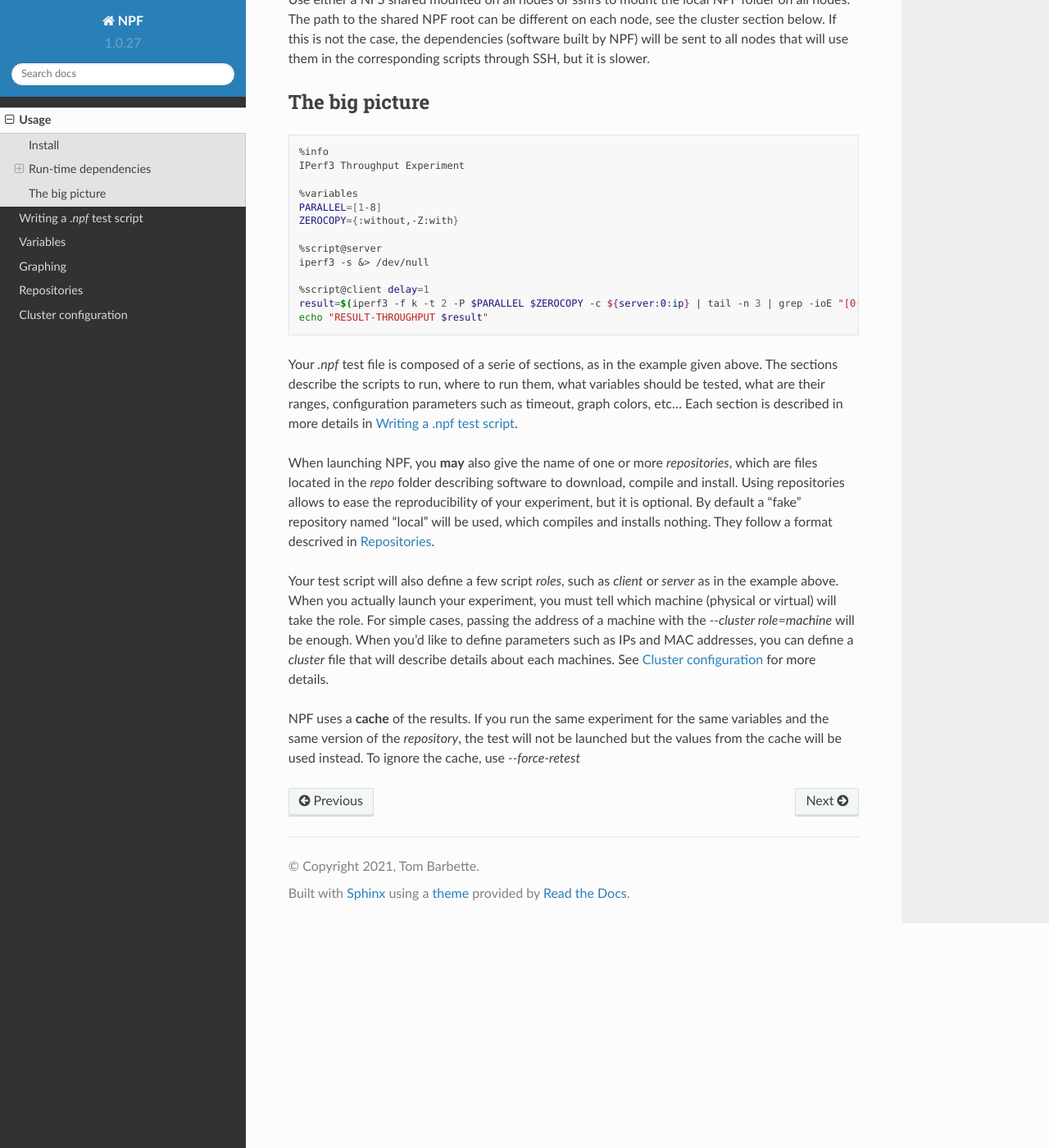
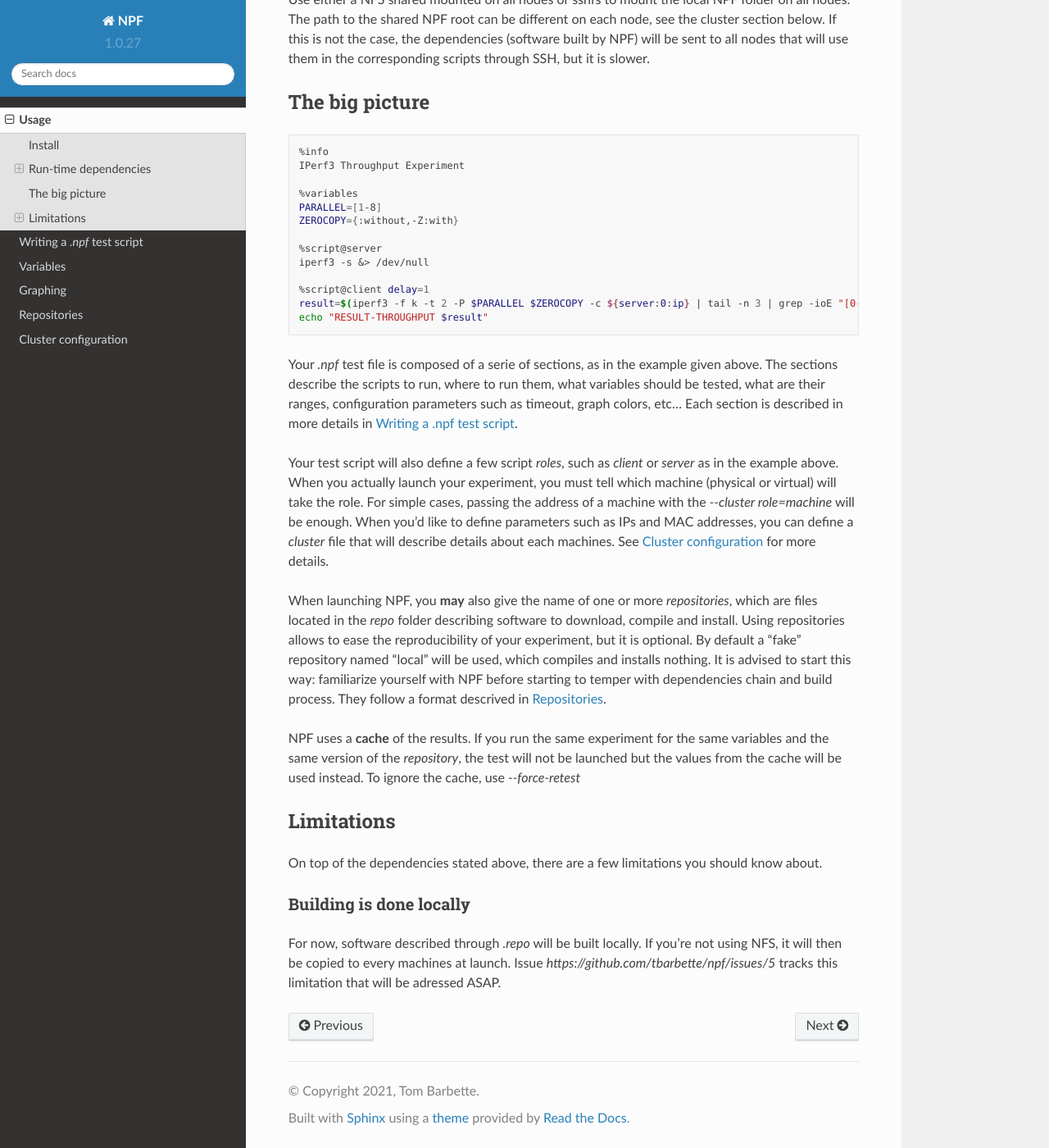
Before and after one commit to tbarbette/npf-docs, a Sphinx documentation site: the page built from docs/source/usage.rst, in a window 1280 px wide and 1400 px high, scrolled down 855 px. Shown: the whole window at 82% size. Built offline with Sphinx 7.4.7 and the Read the Docs theme 2.0.0, drawn with Linux system fonts in a browser that asks for light colours.

Commit message:
Add a few limitations

```diff
--- a/docs/source/usage.rst
+++ b/docs/source/usage.rst
@@ -61,12 +61,20 @@ Your *.npf* test file is composed of a serie of sections, as in the example give
 The sections describe the scripts to run, where to run them, what variables should be tested, what are their ranges, configuration parameters such as timeout, graph colors, etc...
 Each section is described in more details in :ref:`tests`.
 
-When launching NPF, you **may** also give the name of one or more *repositories*, which are files located in the `repo` folder describing software to download, compile and install.
-Using repositories allows to ease the reproducibility of your experiment, but it is optional. By default a "fake" repository named "local" will be used, which compiles and installs nothing.
-They follow a format descrived in :ref:`repos`.
-
 Your test script will also define a few script *roles*, such as `client` or `server` as in the example above. When you actually launch your experiment, you must tell which machine (physical or virtual) will take the role. For simple cases, passing the address of a machine with the `\-\-cluster role=machine` will be enough.
 When you'd like to define parameters such as IPs and MAC addresses, you can define a *cluster* file that will describe details about each machines. See :ref:`cluster` for more details.
 
+When launching NPF, you **may** also give the name of one or more *repositories*, which are files located in the `repo` folder describing software to download, compile and install.
+Using repositories allows to ease the reproducibility of your experiment, but it is optional. By default a "fake" repository named "local" will be used, which compiles and installs nothing. It is advised to start this way: familiarize yourself with NPF before starting to temper with dependencies chain and build process.
+They follow a format descrived in :ref:`repos`.
+
 NPF uses a **cache** of the results. If you run the same experiment for the same variables and the same version of the *repository*, the test will not be launched but the values from the cache will be used instead.
 To ignore the cache, use `\-\-force-retest`
+
+Limitations
+===========
+On top of the dependencies stated above, there are a few limitations you should know about.
+
+Building is done locally
+------------------------
+For now, software described through `.repo` will be built locally. If you're not using NFS, it will then be copied to every machines at launch. Issue `https://github.com/tbarbette/npf/issues/5` tracks this limitation that will be adressed ASAP.
```
